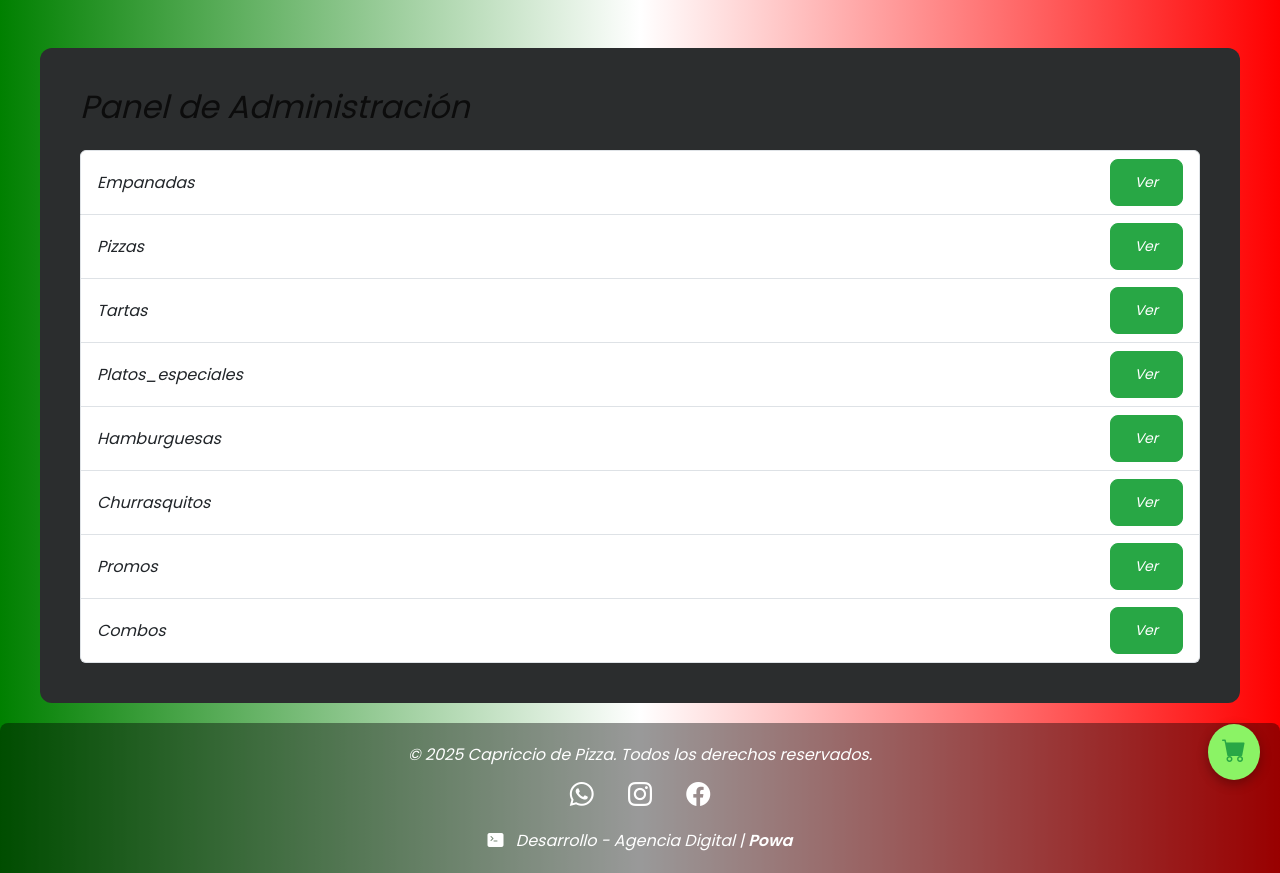
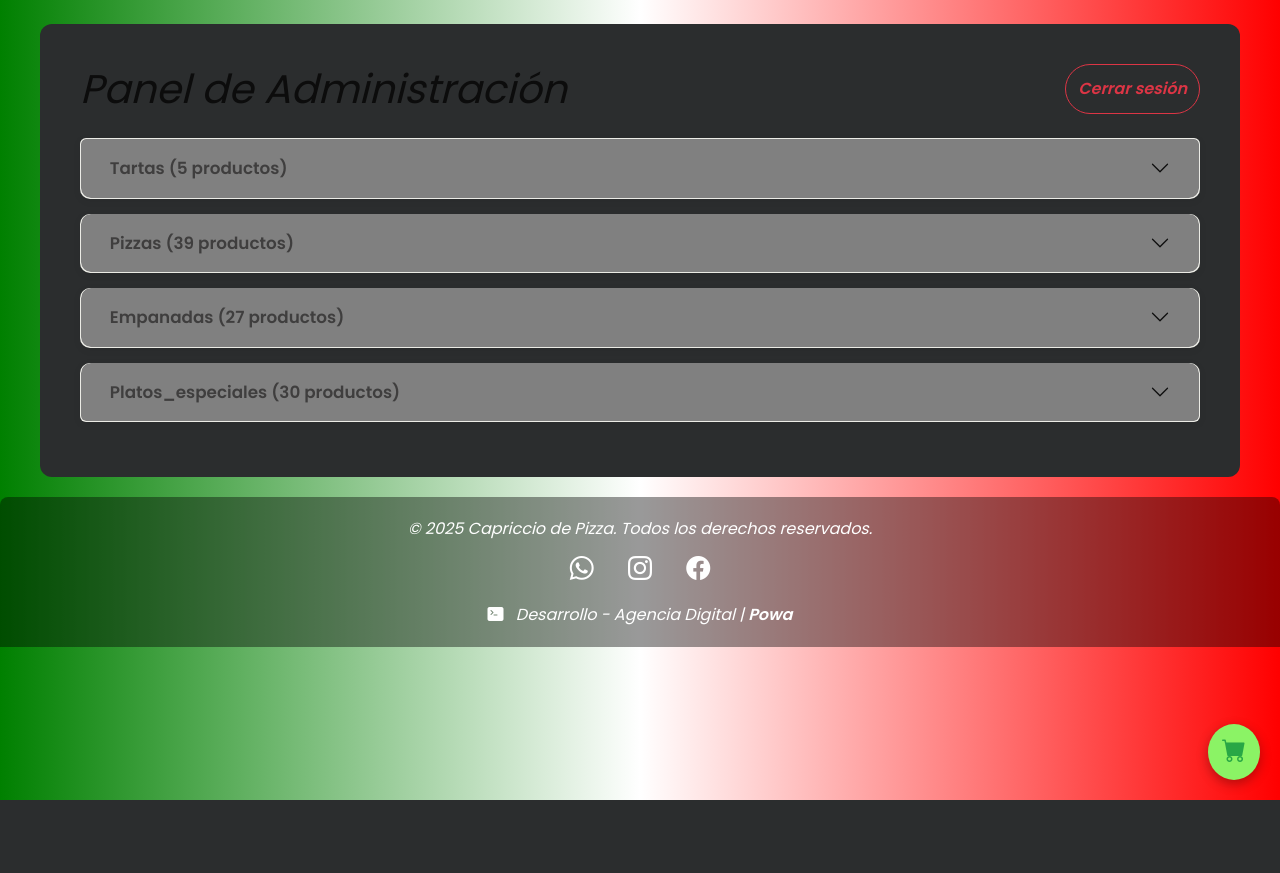
Before and after one commit to CristianMarcus/CapriccioDePizza, a Django app: page /admin-panel/ in a window 1280 px wide. After the commit the page ends 800 px from the top, so only its background shows below. Run offline with Django 5.2, Linux system fonts and the light colour scheme; the visitor is signed in with stand-in values (Sample User, id 1); some libraries are stand-ins or nearby versions; some web fonts are replaced.

Commit message:
Mejora la gestión de productos: agrega funcionalidad para cargar, agregar, editar y eliminar productos desde archivos JSON. Actualiza las plantillas para reflejar cambios en la interfaz y mejora la experiencia del usuario con mensajes de éxito y error.

```diff
--- a/carta_digital/static/js/carrito.js
+++ b/carta_digital/static/js/carrito.js
@@ -632,5 +632,17 @@ if (carritoIcono && carritoDropdown) {
         });
     }
 
+    const togglePasswordBtn = document.getElementById('togglePassword');
+    const passwordInput = document.getElementById('id_password');
+
+    if (togglePasswordBtn && passwordInput) {
+        togglePasswordBtn.addEventListener('click', () => {
+            const type = passwordInput.getAttribute('type') === 'password' ? 'text' : 'password';
+            passwordInput.setAttribute('type', type);
+            togglePasswordBtn.textContent = type === 'password' ? '👁' : '🙈';
+        });
+    }
+
+
 
 });
--- a/carta_digital/templates/carta_digital/panel_admin.html
+++ b/carta_digital/templates/carta_digital/panel_admin.html
@@ -1,14 +1,53 @@
 {% extends 'carta_digital/base.html' %}
 {% block content %}
-<div class="container mt-5">
-  <h2>Panel de Administración</h2>
-  <ul class="list-group mt-4">
-    {% for tipo in tipos %}
-      <li class="list-group-item d-flex justify-content-between align-items-center">
-        {{ tipo|capfirst }}
-        <a href="{% url 'mostrar_productos' tipo %}" class="btn btn-sm btn-success">Ver</a>
-      </li>
-    {% endfor %}
-  </ul>
+<div class="container mt-4">
+
+    <!-- Título y botón de cierre de sesión -->
+    <div class="d-flex justify-content-between align-items-center mb-4">
+        <h1 class="mb-0">Panel de Administración</h1>
+        <a href="{% url 'logout' %}" class="btn btn-outline-danger">
+            Cerrar sesión
+        </a>
+    </div>
+
+    <div class="accordion" id="accordionCategorias">
+        {% for tipo, productos in productos_por_tipo.items %}
+            <div class="accordion-item">
+                <h2 class="accordion-header" id="heading-{{ forloop.counter }}">
+                    <button class="accordion-button collapsed" type="button" data-bs-toggle="collapse" data-bs-target="#collapse-{{ forloop.counter }}" aria-expanded="false" aria-controls="collapse-{{ forloop.counter }}">
+                        {{ tipo|capfirst }} ({{ productos|length }} productos)
+                    </button>
+                </h2>
+                <div id="collapse-{{ forloop.counter }}" class="accordion-collapse collapse" aria-labelledby="heading-{{ forloop.counter }}" data-bs-parent="#accordionCategorias">
+                    <div class="accordion-body p-0">
+
+                        <!-- Botón al principio -->
+                        <div class="p-3 border-bottom bg-light text-end">
+                            <a href="{% url 'agregar_producto' tipo %}" class="btn btn-success btn-sm">
+                                + Agregar Producto
+                            </a>
+                        </div>
+
+                        <ul class="list-group list-group-flush">
+                            {% for producto in productos %}
+                                <li class="list-group-item">
+                                    <strong>{{ producto.nombre }}</strong> - ${{ producto.precio }}
+                                    <div class="float-end">
+                                        <a href="{% url 'editar_producto' tipo producto.id %}" class="btn btn-sm btn-primary me-1">Editar</a>
+                                        <a href="{% url 'eliminar_producto' tipo producto.id %}" class="btn btn-sm btn-danger">Eliminar</a>
+                                    </div>
+                                    {% if producto.descripcion %}
+                                        <br><small class="text-muted">{{ producto.descripcion }}</small>
+                                    {% endif %}
+                                </li>
+                            {% empty %}
+                                <li class="list-group-item text-muted">No hay productos en esta categoría.</li>
+                            {% endfor %}
+                        </ul>
+                    </div>
+                </div>
+            </div>
+        {% endfor %}
+    </div>
 </div>
 {% endblock %}
--- a/carta_digital/urls.py
+++ b/carta_digital/urls.py
@@ -10,7 +10,7 @@ urlpatterns = [
 
     path('productos/<str:tipo>/', views.mostrar_productos, name='mostrar_productos'),
     path('productos/<str:tipo>/agregar/', views.agregar_producto, name='agregar_producto'),
-    path('productos/<str:tipo>/eliminar/<str:id_producto>/', views.eliminar_producto, name='eliminar_producto'),
+    path('productos/<str:tipo>/eliminar/<str:producto_id>/', views.eliminar_producto, name='eliminar_producto'),
     path('productos/<str:tipo>/editar/<str:id_producto>/', views.editar_producto, name='editar_producto'),
 
 ]
--- a/carta_digital/views.py
+++ b/carta_digital/views.py
@@ -4,6 +4,7 @@ import json
 import os
 from django.contrib.auth.forms import AuthenticationForm
 from django.contrib.auth import login, logout
+from django.contrib import messages
 
 
 
@@ -93,17 +94,61 @@ def logout_view(request):
     logout(request)
     return redirect('login')
 
+
+import glob
+
+def cargar_todos_los_productos():
+    """
+    Escanea todos los archivos JSON en la carpeta 'data' y extrae productos
+    sin importar su estructura (lista directa o dict con subclaves).
+    """
+    base_dir = os.path.dirname(os.path.dirname(os.path.abspath(__file__)))
+    data_dir = os.path.join(base_dir, 'carta_digital', 'data')
+    productos_por_tipo = {}
+
+    archivos_json = glob.glob(os.path.join(data_dir, '*.json'))
+
+    for archivo in archivos_json:
+        tipo = os.path.splitext(os.path.basename(archivo))[0]
+        try:
+            with open(archivo, 'r', encoding='utf-8') as f:
+                datos = json.load(f)
+
+            if isinstance(datos, list):
+                productos_por_tipo[tipo] = datos
+
+            elif isinstance(datos, dict):
+                # Buscar claves que contengan listas de productos
+                productos_encontrados = []
+                for clave, valor in datos.items():
+                    if isinstance(valor, list) and all(isinstance(p, dict) for p in valor):
+                        productos_encontrados.extend(valor)
+                productos_por_tipo[tipo] = productos_encontrados
+
+        except Exception as e:
+            print(f"Error al procesar {archivo}: {e}")
+            productos_por_tipo[tipo] = []
+
+    return productos_por_tipo
+
+
 @login_required
 def panel_admin(request):
     """
-    Muestra el panel de administración.
+    Muestra el panel de administración cargando todos los productos desde los archivos JSON.
     """
-    tipos = [
-        'empanadas', 'pizzas', 'tartas',
-        'platos_especiales',
-        'hamburguesas', 'churrasquitos', 'promos', 'combos'
-    ]
-    return render(request, 'carta_digital/panel_admin.html', {'tipos': tipos})
+    productos_por_tipo = cargar_todos_los_productos()
+
+    # Contar cantidad de productos por tipo
+    resumen = {tipo: len(productos) for tipo, productos in productos_por_tipo.items()}
+
+    context = {
+        'productos_por_tipo': productos_por_tipo,
+        'resumen': resumen
+    }
+
+    return render(request, 'carta_digital/panel_admin.html', context)
+
 
 @login_required
 def mostrar_productos(request, tipo):
@@ -122,103 +167,211 @@ def mostrar_productos(request, tipo):
     return render(request, 'carta_digital/lista_productos.html', context)
 
 def load_json_data(filename, key=None):
-    """
-    Función para cargar datos JSON desde un archivo.
-    """
     base_dir = os.path.dirname(os.path.dirname(os.path.abspath(__file__)))
     data_dir = os.path.join(base_dir, 'carta_digital', 'data')
     filepath = os.path.join(data_dir, filename)
+
+    key_mapping = {
+        'platos_especiales': 'platosEspeciales'
+        # Agrega más si necesitas
+    }
+
+    if key in key_mapping:
+        key = key_mapping[key]
+
     try:
         with open(filepath, 'r', encoding='utf-8') as f:
             data = json.load(f)
-        return data[key] if key else data #devuelve los datos filtrados por la key
+
+        if isinstance(data, list):
+            return data
+
+        if isinstance(data, dict):
+            if key:
+                if key in data and isinstance(data[key], list):
+                    return data[key]
+                else:
+                    raise ValueError(f"La clave '{key}' no existe o no contiene una lista en {filename}")
+            return data
+
+        raise TypeError(f"El contenido de {filename} no es ni dict ni list")
+
     except FileNotFoundError:
-        print(f"Archivo no encontrado: {filepath}")
-        return []
-    except json.JSONDecodeError:
-        print(f"Error al decodificar JSON: {filepath}")
-        return []
+        print(f"Archivo no encontrado: {filename}")
+    except json.JSONDecodeError as e:
+        print(f"Error en el JSON {filename}: {e}")
+    except ValueError as e:
+        print(f"Validación de datos fallida: {e}")
+    except Exception as e:
+        print(f"Error inesperado en {filename}: {e}")
+    return []
+
+
 
 @login_required
 def agregar_producto(request, tipo):
-    """
-    Permite agregar un nuevo producto al archivo JSON.
-    """
     if request.method == 'POST':
-        nombre = request.POST.get('nombre')
-        descripcion = request.POST.get('descripcion')
-        precio = float(request.POST.get('precio'))
-        categoria = request.POST.get('categoria')
-        imagen = request.POST.get('imagen')
+        try:
+            nombre = request.POST.get('nombre')
+            descripcion = request.POST.get('descripcion')
+            precio = float(request.POST.get('precio'))
+            imagen = request.POST.get('imagen')
 
-        # Determina el ID del nuevo producto (esto es importante)
-        productos = load_json_data(f'{tipo}.json', tipo)
-        nuevo_producto_id = max((p['id'] for p in productos), default=0) + 1
+            data = load_json_data(f'{tipo}.json')
+            productos = []
+            clave_con_lista = None
 
-        nuevo_producto = {
-            'id': nuevo_producto_id,
-            'nombre': nombre,
-            'descripcion': descripcion,
-            'precio': precio,
-            'imagen': imagen
-        }
+            if isinstance(data, list):
+                productos = data
+            elif isinstance(data, dict):
+                for clave, lista in data.items():
+                    if isinstance(lista, list) and all(isinstance(p, dict) for p in lista):
+                        productos = lista
+                        clave_con_lista = clave
+                        break
 
-        # Carga el JSON, agrega el nuevo producto, y guarda.
-        productos_json = load_json_data(f'{tipo}.json')
-        productos_json[tipo].append(nuevo_producto) #agrega el producto a la lista correspondiente
-        _guardar_json(tipo, productos_json) #guarda los cambios
+            nuevo_id = max((p.get('id', 0) for p in productos), default=0) + 1
 
-        return redirect('mostrar_productos', tipo=tipo)
+            nuevo_producto = {
+                'id': nuevo_id,
+                'nombre': nombre,
+                'descripcion': descripcion,
+                'precio': precio,
+                'imagen': imagen
+            }
+
+            productos.append(nuevo_producto)
+
+            if isinstance(data, dict) and clave_con_lista:
+                data[clave_con_lista] = productos
+                _guardar_json(tipo, data)
+            else:
+                _guardar_json(tipo, productos)
+
+            return redirect('mostrar_productos', tipo=tipo)
+
+        except Exception as e:
+            print(f"Error al agregar producto: {e}")
+            messages.error(request, "Hubo un error al agregar el producto.")
 
     return render(request, 'carta_digital/agregar_producto.html', {'tipo': tipo})
 
 
-@login_required
-def eliminar_producto(request, tipo, id_producto):
-    """
-    Elimina un producto existente del archivo JSON.
-    """
-    productos_json = load_json_data(f'{tipo}.json')
-    productos_json[tipo] = [p for p in productos_json[tipo] if p['id'] != int(id_producto)] #filtra el producto por id
-    _guardar_json(tipo, productos_json)
+
+
+
+def eliminar_producto(request, tipo, producto_id):
+    data = load_json_data(f'{tipo}.json', tipo)
+
+    # Si el archivo es lista de productos directamente
+    if isinstance(data, list):
+        productos = data
+        nuevos_productos = [p for p in productos if str(p.get('id')) != str(producto_id)]
+        if len(productos) == len(nuevos_productos):
+            messages.error(request, "Producto no encontrado.")
+        else:
+            _guardar_json(tipo, nuevos_productos)  # guardamos la lista directamente
+            messages.success(request, "Producto eliminado correctamente.")
+
+    # Si es un diccionario con clave 'productos'
+    elif isinstance(data, dict) and 'productos' in data:
+        productos = data['productos']
+        nuevos_productos = [p for p in productos if str(p.get('id')) != str(producto_id)]
+        if len(productos) == len(nuevos_productos):
+            messages.error(request, "Producto no encontrado.")
+        else:
+            data['productos'] = nuevos_productos
+            _guardar_json(tipo, data)
+            messages.success(request, "Producto eliminado correctamente.")
+
+    else:
+        messages.error(request, "Formato de datos no válido.")
+
     return redirect('mostrar_productos', tipo=tipo)
+
 
 
 
 @login_required
 def editar_producto(request, tipo, id_producto):
-    """
-    Permite editar un producto existente.
-    """
-    productos_json = load_json_data(f'{tipo}.json', tipo)
-    producto = next((p for p in productos_json if p['id'] == int(id_producto)), None)
+    data = load_json_data(f'{tipo}.json')  # puede ser lista o dict
+    productos = []
+    clave_con_lista = None
 
-    if request.method == 'POST':
-        nuevos_datos = {
-            'nombre': request.POST.get('nombre'),
-            'descripcion': request.POST.get('descripcion'),
-            'precio': float(request.POST.get('precio')),
-            'imagen': request.POST.get('imagen')
-        }
-        for p in productos_json:
-            if p['id'] == int(id_producto):
-                p.update(nuevos_datos) #actualiza los datos del producto
+    if isinstance(data, list):
+        productos = data
+    elif isinstance(data, dict):
+        for clave, lista in data.items():
+            if isinstance(lista, list) and all(isinstance(p, dict) for p in lista):
+                productos = lista
+                clave_con_lista = clave
                 break
-        _guardar_json(tipo, productos_json)
-        return redirect('mostrar_productos', tipo=tipo)
 
-    return render(request, 'carta_digital/editar_producto.html', {'producto': producto, 'tipo': tipo})
+    producto = None
+    if id_producto:
+        producto = next((p for p in productos if str(p.get("id")) == str(id_producto)), None)
+        if not producto:
+            messages.error(request, "Producto no encontrado.")
+            return redirect('mostrar_productos', tipo=tipo)
+
+    if request.method == "POST":
+        nombre = request.POST.get("nombre", "")
+        descripcion = request.POST.get("descripcion", "")
+        precio = request.POST.get("precio", "")
+        categoria = request.POST.get("categoria", "")
+        imagen = request.POST.get("imagen", "")
+
+        if producto:
+            # Editar producto existente
+            producto.update({
+                "nombre": nombre,
+                "descripcion": descripcion,
+                "precio": float(precio),
+                "categoria": categoria,
+                "imagen": imagen,
+            })
+            mensaje = "Producto actualizado correctamente."
+        else:
+            # Agregar producto nuevo
+            nuevo_id = max((p.get("id", 0) for p in productos), default=0) + 1
+            nuevo_producto = {
+                "id": nuevo_id,
+                "nombre": nombre,
+                "descripcion": descripcion,
+                "precio": float(precio),
+                "categoria": categoria,
+                "imagen": imagen,
+            }
+            productos.append(nuevo_producto)
+            mensaje = "Producto agregado correctamente."
+
+        # Reconstruye la estructura si era un dict
+        if isinstance(data, dict) and clave_con_lista:
+            data[clave_con_lista] = productos
+            _guardar_json(tipo, data)
+        else:
+            _guardar_json(tipo, productos)
+
+        messages.success(request, mensaje)
+        return redirect('editar_producto', tipo=tipo, id_producto=id_producto if producto else nuevo_id)
+
+    return render(request, "carta_digital/editar_producto.html", {
+        "tipo": tipo,
+        "producto": producto
+    })
+
+
+
 
 
 def _guardar_json(tipo, data):
-    """
-    Función interna para guardar datos JSON a un archivo.
-    """
     base_dir = os.path.dirname(os.path.dirname(os.path.abspath(__file__)))
     data_dir = os.path.join(base_dir, 'carta_digital', 'data')
     filepath = os.path.join(data_dir, f'{tipo}.json')
+
     try:
         with open(filepath, 'w', encoding='utf-8') as f:
-            json.dump(data, f, ensure_ascii=False, indent=4)
+            json.dump(data, f, indent=4, ensure_ascii=False)
+        print(f"{filepath} guardado correctamente.")
     except Exception as e:
-        print(f"Error al guardar JSON en {filepath}: {e}")
+        print(f"Error al guardar {filepath}: {e}")
```
Also changed, not shown: carta_digital/data/tartas.json (+11 -6 lines), carta_digital/templates/carta_digital/editar_producto.html (+37 -10 lines), carta_digital/templates/carta_digital/home.html (+5 -5 lines), carta_digital/templates/carta_digital/lista_productos.html (+21 -2 lines), carta_digital/templates/carta_digital/login.html (+22 -5 lines). Lines whose indentation alone changed are shown as unchanged.
